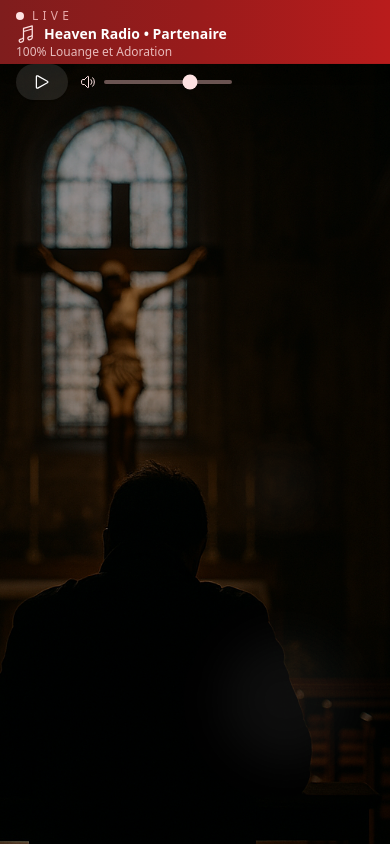
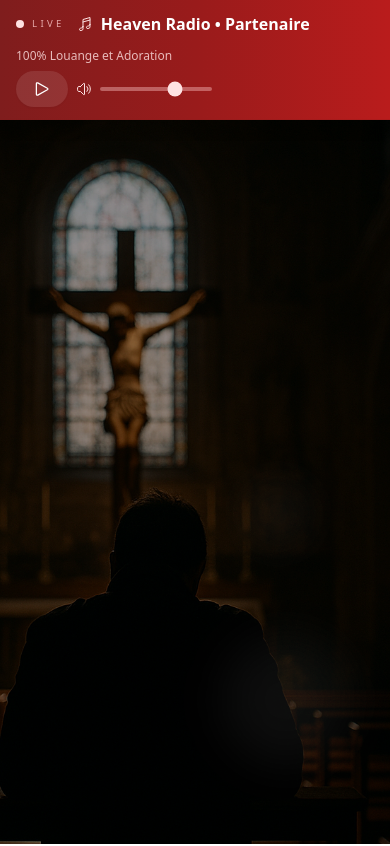
Before and after one commit to stormdaemon/soschretiensdorient, a React (Vite) app: page / in a window 390 px wide. Shown: the top 846 px of the page. Built offline with nearby package versions, Linux system fonts and the light colour scheme.

Commit message:
Responsive ok

```diff
--- a/src/App.tsx
+++ b/src/App.tsx
@@ -93,7 +93,7 @@ function HomePage() {
       <Hero onJoinClick={openMembershipModal} onScrollToArticles={scrollToArticles} />
 
       {/* Articles Section */}
-      <section id="articles" className="py-20 scroll-mt-16">
+      <section id="articles" className="py-20" style={{ scrollMarginTop: "var(--heaven-header-height, 64px)" }}>
         <div className="max-w-7xl mx-auto px-4 sm:px-6 lg:px-8">
           <div className="text-center mb-16">
             <h2 className="text-4xl md:text-5xl font-bold text-gray-900 mb-6">
@@ -130,7 +130,7 @@ function App() {
   return (
     <Router>
       <HeavenRadioHeader />
-      <div className="pt-16">
+      <div style={{ paddingTop: "var(--heaven-header-height, 64px)" }}>
         <Routes>
           <Route path="/" element={<HomePage />} />
           <Route path="/articles/:id" element={<ArticlePage />} />
--- a/src/components/HeavenRadioHeader.tsx
+++ b/src/components/HeavenRadioHeader.tsx
@@ -5,10 +5,25 @@ const STREAM_URL = 'https://play.radioking.io/heavenradio';
 
 export const HeavenRadioHeader: React.FC = () => {
   const audioRef = useRef<HTMLAudioElement | null>(null);
+  const headerRef = useRef<HTMLElement | null>(null);
   const [isPlaying, setIsPlaying] = useState(false);
   const [isLoading, setIsLoading] = useState(false);
   const [volume, setVolume] = useState(70);
   const [error, setError] = useState<string | null>(null);
+
+  useEffect(() => {
+    const updateHeight = () => {
+      if (!headerRef.current) return;
+      const height = headerRef.current.offsetHeight;
+      document.documentElement.style.setProperty('--heaven-header-height', `${height}px`);
+    };
+
+    updateHeight();
+    window.addEventListener('resize', updateHeight);
+    return () => {
+      window.removeEventListener('resize', updateHeight);
+    };
+  }, []);
 
   useEffect(() => {
     if (typeof Audio === 'undefined') return;
@@ -67,26 +82,28 @@ export const HeavenRadioHeader: React.FC = () => {
   };
 
   return (
-    <header className="fixed inset-x-0 top-0 z-50 h-16 border-b border-red-900/20 bg-gradient-to-r from-red-900 via-red-800 to-red-700 shadow-lg">
-      <div className="max-w-7xl mx-auto px-4 sm:px-6 lg:px-8">
-        <div className="flex flex-col gap-1 py-2 sm:flex-row sm:items-center sm:justify-between">
-          <div className="flex flex-col sm:flex-row sm:items-center sm:gap-4 text-red-100">
+    <header
+      ref={headerRef}
+      className="fixed inset-x-0 top-0 z-50 border-b border-red-900/20 bg-gradient-to-r from-red-900 via-red-800 to-red-700 shadow-lg"
+    >
+      <div className="max-w-7xl mx-auto flex flex-col gap-2 px-4 py-3 sm:flex-row sm:items-center sm:justify-between sm:gap-4 sm:px-6 lg:px-8">
+        <div className="flex flex-wrap items-center gap-3 text-red-100">
           <div className="flex items-center gap-2">
             <span className="relative flex h-2 w-2">
               <span className="absolute inline-flex h-full w-full animate-ping rounded-full bg-red-200 opacity-75" />
               <span className="relative inline-flex h-2 w-2 rounded-full bg-red-100" />
             </span>
-              <span className="text-xs uppercase tracking-[0.35em] text-red-200/80">Live</span>
+            <span className="text-[0.6rem] uppercase tracking-[0.35em] text-red-200/80 sm:text-xs">Live</span>
           </div>
           <div className="flex items-center gap-2">
-              <MusicalNoteIcon className="h-5 w-5 text-red-100" aria-hidden="true" />
-              <p className="text-sm font-semibold text-white sm:text-base">Heaven Radio • Partenaire</p>
+            <MusicalNoteIcon className="h-4 w-4 text-red-100 sm:h-5 sm:w-5" aria-hidden="true" />
+            <p className="text-base font-semibold text-white md:text-lg">Heaven Radio • Partenaire</p>
           </div>
-            <p className="text-xs sm:text-sm text-red-100/80">100% Louange et Adoration</p>
+          <p className="text-xs leading-tight text-red-100/80 md:text-sm">100% Louange et Adoration</p>
         </div>
 
-          <div className="flex flex-col gap-2 sm:w-auto sm:flex-row sm:items-center sm:gap-4">
-            <div className="flex items-center gap-3">
+        <div className="flex flex-wrap items-center gap-3 sm:gap-4">
+          <div className="flex items-center gap-2 sm:gap-3">
             <button
               type="button"
               onClick={togglePlayback}
@@ -113,27 +130,26 @@ export const HeavenRadioHeader: React.FC = () => {
                 max={100}
                 value={volume}
                 onChange={handleVolumeChange}
-                  className="h-1 w-32 cursor-pointer appearance-none rounded-full bg-red-200/40 accent-red-100"
+                className="h-1 w-28 cursor-pointer appearance-none rounded-full bg-red-200/40 accent-red-100 sm:w-32"
                 aria-label="Volume Heaven Radio"
               />
+            </div>
           </div>
 
           <a
             href={STREAM_URL}
             target="_blank"
             rel="noopener noreferrer"
-                className="hidden text-xs font-medium text-red-100 transition hover:text-white sm:inline"
+            className="hidden text-sm font-medium text-red-100 transition hover:text-white md:inline"
           >
             Ouvrir dans une nouvelle fenêtre
           </a>
-            </div>
 
           {error && (
-              <p className="text-xs text-red-100/90 sm:text-sm" role="status">
+            <p className="w-full text-xs text-red-100/90 sm:w-auto sm:text-sm" role="status">
               {error}
             </p>
           )}
-          </div>
         </div>
       </div>
     </header>
--- a/src/components/Hero.tsx
+++ b/src/components/Hero.tsx
@@ -11,7 +11,10 @@ interface HeroProps {
 
 export const Hero: React.FC<HeroProps> = ({ onScrollToArticles, onJoinClick }) => {
   return (
-    <section id="hero" className="relative flex h-[calc(100vh-4rem)] items-center justify-center overflow-hidden">
+    <section
+      id="hero"
+      className="relative flex min-h-[calc(100vh-var(--heaven-header-height,64px))] items-center justify-center overflow-hidden"
+    >
       {/* Background Image */}
       <div className="absolute inset-0">
         <img
@@ -23,18 +26,18 @@ export const Hero: React.FC<HeroProps> = ({ onScrollToArticles, onJoinClick }) =
       </div>
 
       {/* Content */}
-      <div className="relative z-10 text-center px-4 sm:px-6 lg:px-8 max-w-4xl mx-auto">
+      <div className="relative z-10 mx-auto flex max-w-4xl flex-col items-center space-y-2 px-4 text-center sm:space-y-4 sm:px-6 lg:px-8">
         {/* Logo */}
         <motion.div
           initial={{ opacity: 0, scale: 0.8 }}
           animate={{ opacity: 1, scale: 1 }}
           transition={{ duration: 0.8, ease: "easeOut" }}
-          className="mb-8"
+          className="mb-2 sm:mb-4"
         >
           <img
             src={logoImage}
             alt="SOS Chrétiens d'Occident"
-            className="w-32 h-32 mx-auto mb-6 drop-shadow-2xl"
+            className="mx-auto mb-3 h-16 w-16 drop-shadow-2xl sm:mb-5 sm:h-24 sm:w-24 lg:h-32 lg:w-32"
           />
         </motion.div>
 
@@ -43,7 +46,7 @@ export const Hero: React.FC<HeroProps> = ({ onScrollToArticles, onJoinClick }) =
           initial={{ opacity: 0, y: 30 }}
           animate={{ opacity: 1, y: 0 }}
           transition={{ duration: 0.8, delay: 0.1 }}
-          className="inline-block text-sm sm:text-base uppercase tracking-[0.3em] text-red-100/80 mb-5"
+          className="inline-block text-[0.65rem] uppercase tracking-[0.22em] text-red-100/80 mb-3 sm:text-xs sm:tracking-[0.28em] sm:mb-4"
         >
           Association d'engagement chrétien
         </motion.span>
@@ -51,7 +54,7 @@ export const Hero: React.FC<HeroProps> = ({ onScrollToArticles, onJoinClick }) =
           initial={{ opacity: 0, y: 30 }}
           animate={{ opacity: 1, y: 0 }}
           transition={{ duration: 0.8, delay: 0.2 }}
-          className="text-4xl sm:text-5xl lg:text-6xl font-bold text-white mb-6 leading-tight"
+          className="text-[2.2rem] leading-tight font-bold text-white mb-5 sm:text-[2.5rem] lg:text-5xl"
         >
           SOS Chrétiens d'Occident
           <br className="hidden sm:block" />
@@ -63,7 +66,7 @@ export const Hero: React.FC<HeroProps> = ({ onScrollToArticles, onJoinClick }) =
           initial={{ opacity: 0, y: 30 }}
           animate={{ opacity: 1, y: 0 }}
           transition={{ duration: 0.8, delay: 0.4 }}
-          className="text-xl sm:text-2xl text-red-100 mb-8 leading-relaxed max-w-3xl mx-auto"
+          className="mt-4 text-sm text-red-100 leading-relaxed sm:text-lg lg:text-xl"
         >
           Association catholique de terrain, nous documentons la christianophobie,
           soutenons les communautés fragilisées en France et à l'étranger et mobilisons
@@ -75,17 +78,17 @@ export const Hero: React.FC<HeroProps> = ({ onScrollToArticles, onJoinClick }) =
           initial={{ opacity: 0, y: 30 }}
           animate={{ opacity: 1, y: 0 }}
           transition={{ duration: 0.8, delay: 0.6 }}
-          className="flex flex-col sm:flex-row gap-4 justify-center items-center mb-12"
+          className="mt-6 flex w-full flex-col items-stretch gap-3 sm:mt-8 sm:flex-row sm:items-center sm:justify-center sm:gap-4"
         >
           <button
             onClick={onJoinClick}
-            className="bg-white text-red-900 px-8 py-4 rounded-full font-bold text-lg hover:bg-red-50 transition-all duration-300 transform hover:scale-105 shadow-xl hover:shadow-2xl"
+            className="rounded-full bg-white px-5 py-2.5 text-sm font-semibold text-red-900 shadow-xl transition-all duration-300 hover:scale-105 hover:bg-red-50 sm:px-6 sm:py-3 sm:text-base"
           >
             Adhérer dès aujourd'hui
           </button>
           <button
             onClick={onScrollToArticles}
-            className="border-2 border-white text-white px-8 py-4 rounded-full font-bold text-lg hover:bg-white hover:text-red-900 transition-all duration-300 transform hover:scale-105"
+            className="rounded-full border-2 border-white px-5 py-2.5 text-sm font-semibold text-white transition-all duration-300 hover:scale-105 hover:bg-white hover:text-red-900 sm:px-6 sm:py-3 sm:text-base"
           >
             Découvrir nos actions
           </button>
@@ -98,16 +101,16 @@ export const Hero: React.FC<HeroProps> = ({ onScrollToArticles, onJoinClick }) =
         initial={{ opacity: 0 }}
         animate={{ opacity: 1 }}
         transition={{ duration: 1, delay: 1 }}
-        className="absolute bottom-8 left-1/2 transform -translate-x-1/2 z-20"
+        className="absolute bottom-6 left-1/2 -translate-x-1/2 z-20 sm:bottom-8"
       >
         <motion.button
           onClick={onScrollToArticles}
-          animate={{ y: [0, 10, 0] }}
+          animate={{ y: [0, 8, 0] }}
           transition={{ duration: 2, repeat: Infinity, ease: "easeInOut" }}
-          className="text-white hover:text-red-200 transition-colors duration-300 p-2"
+          className="rounded-full border border-white/30 p-1.5 text-white transition-colors duration-300 hover:text-red-200 sm:p-2"
           aria-label="Faire défiler vers le bas"
         >
-          <ChevronDownIcon className="w-8 h-8" />
+          <ChevronDownIcon className="h-5 w-5 sm:h-6 sm:w-6" />
         </motion.button>
       </motion.div>
 
```
Also changed, not shown: 1 other file (tests, documents, lock files or other folders). Lines whose indentation alone changed are shown as unchanged.
